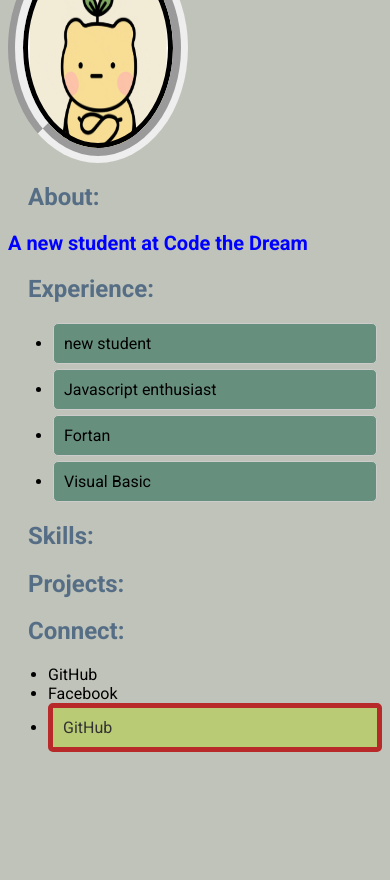
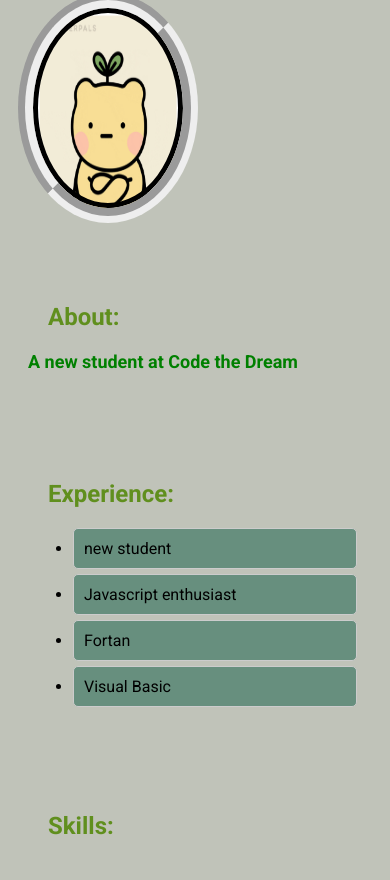
Before and after one commit to Greatwisk/seung-kim-humea, a plain HTML site: page index.html in a window 390 px wide. Shown: the part 220-1100 px from the top of the page. Before the commit the page ends 988 px from the top, so only its background shows below. Drawn offline with Linux system fonts and the light colour scheme.

Commit message:
for Lesson -12

```diff
--- a/css/index.css
+++ b/css/index.css
@@ -1,21 +1,24 @@
+/* Default styles for desktop */
+
 body {
     background-color: rgb(192, 195, 185);
     font-family: 'Roboto', sans-serif;
 }
+/*
 P {
-    font-size: 250 px;
+    font-size: 25020 px;
     font-weight: bold;
     color: blue;
 
-}
-/*
+}*/
+
 h1 {
-    color: rgb(24, 31, 121);
-    font-family: sans-serif;
-    font-size: 500 px;
+    color: rgb(142, 241, 28);
+    font-family: Arial;
+    font-size: 36 px;
     font-weight: bold;
 }
-*/
+
 
 p {
     font-size: 20px;
@@ -87,7 +90,63 @@ h2.custom-align {
     box-sizing: border-box;
 
 }
+/* Tablet */
+@media screen and (max-width: 1024px) {
 
+
+ /* Change font size and color for paragraphs */
+    p {
+        font-size: 18px;
+        color: green;
+    }
+
+    /* Adjust margin and padding for sections */
+    section {
+        padding: 10px;
+        margin-top: 50px;
+    }
+
+    /* Change background color for navigation */
+    nav {
+        background-color: #333;
+    }
+
+/*Mobile */
+@media screen and (max-width: 768px) {
+
+
+    /* Change font size and color for headings */
+    h1, h2 {
+        font-size: 24px;
+        color: red;
+    }
+
+    /* Adjust padding and margin for list items */
+    #experience li {
+        padding: 10px;
+        margin: 5px;
+    }
+
+    /* Example: Change background color for connect section */
+    #connect {
+        background-color: #ddd;
+    }
+}
+
+/* Change font size and color for headings */
+h1, h2 {
+    font-size: 24px;
+    color: rgb(96, 143, 30);
+}
+ /* Adjust padding and margin for list items */
+ #experience li {
+    padding: 10px;
+    margin: 5px;
+}
+ /*Change background color for connect section */
+ #connect {
+    background-color: #ddd;
+}
 
 #experience li {
     display:flexbox;
@@ -144,3 +203,12 @@ nav ul li a {
 nav ul li a:hover {
     background-color: #555;
 }
+}
+
+/* Stretch goal: Convert flexbox sections to grid
+#experience, #connect {
+    display: grid;
+    grid-template-columns: repeat(auto-fill, minmax(200px, 1fr));
+    gap: 10px;
+    justify-content: center;
+}*/
```
